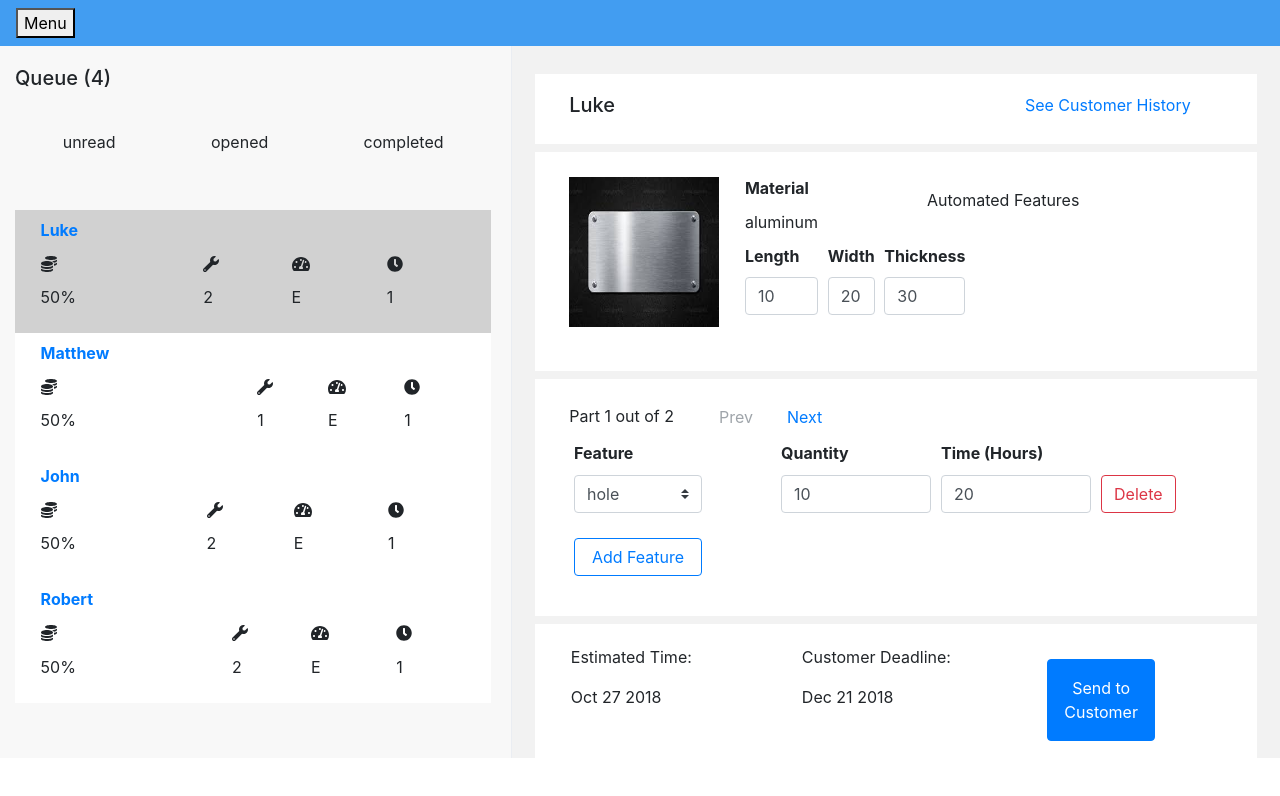
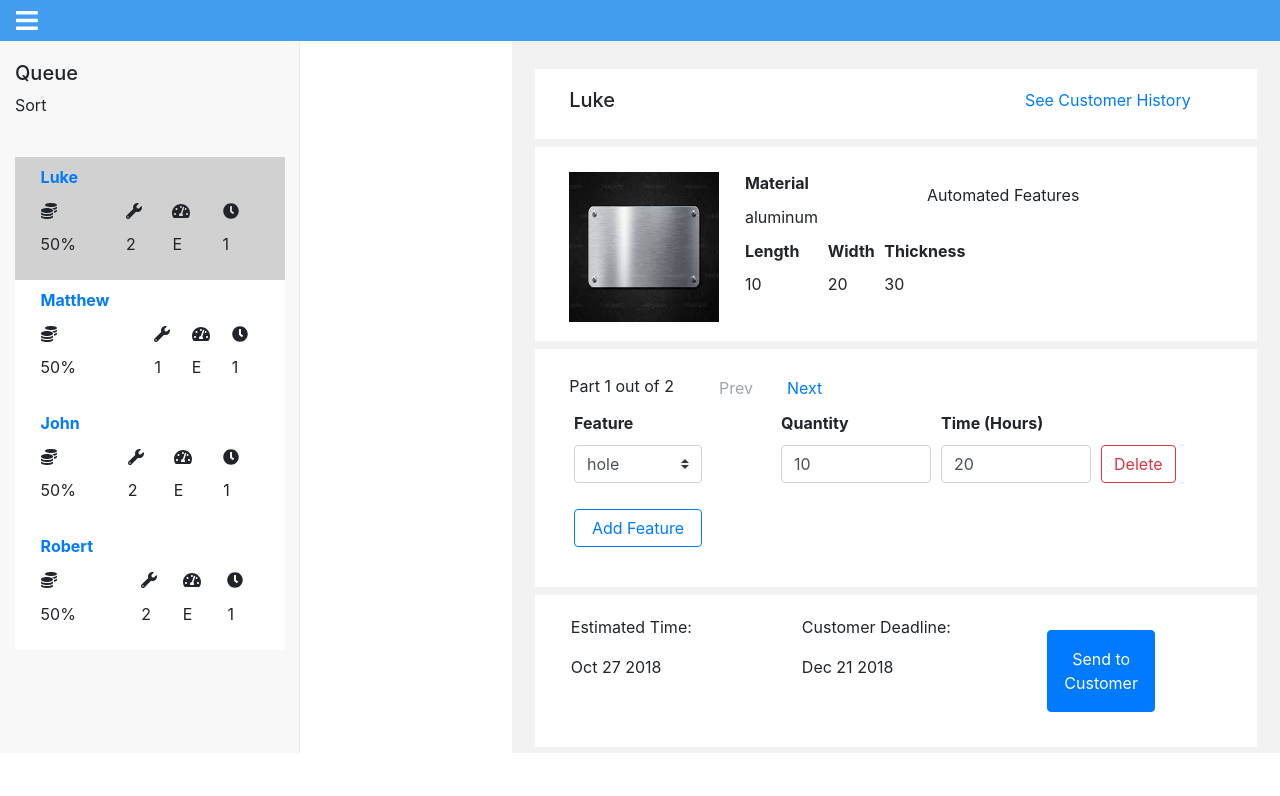
Before and after one commit to pacosw1/FinalProject-Finland, a React (Create React App) app: page / in a window 1280 px wide. Both pictures are taken after a click on the link "Luke". Shown: the top 796 px of the page. Built offline with nearby package versions, Linux system fonts and the light colour scheme.

Commit message:
Added improved sidebar withouth resizing and menu icon

```diff
--- a/src/App.css
+++ b/src/App.css
@@ -20,15 +20,17 @@ ul {
 }
 .listItem {
   max-width: none;
+  width: 270px;
   background-color: white;
   padding: 0.2rem 1.3rem;
-
-  width: 100%;
-  height: 100%;
-  width: 100%;
 }
 a:hover {
   background-color: grey;
+}
+
+#sidebar {
+  max-width: none;
+  width: 300px;
 }
 .btn-group {
   background-color: rgba(0, 123, 237, 0.74) !important;
--- a/src/App.js
+++ b/src/App.js
@@ -12,10 +12,11 @@ import {
   faCoins,
   faClock,
   faTachometerAlt,
-  faStar
+  faStar,
+  faBars
 } from "@fortawesome/free-solid-svg-icons";
 
-library.add(faWrench, faClock, faTachometerAlt, faStar, faCoins);
+library.add(faWrench, faClock, faTachometerAlt, faStar, faCoins, faBars);
 
 class App extends Component {
   constructor(props) {
@@ -47,14 +48,14 @@ class App extends Component {
     var side = document.getElementById("sidebar");
     var content = document.getElementById("content");
     if (this.state.opened) {
-      side.style.height = "0";
-      side.style.padding = "0";
+      side.style.width = "0";
+      //side.style.padding = "0";
       // side.style.width = "0%";
       content.style.width = "100%";
     } else {
-      side.style.padding = "1rem";
-      side.style.height = "100%";
-      content.style.width = "60%";
+      //side.style.padding = "1rem";
+      side.style.width = "25%";
+      content.style.width = "75%";
     }
 
     this.setState({
--- a/src/components/NavBar.jsx
+++ b/src/components/NavBar.jsx
@@ -1,11 +1,15 @@
 import React, { Component } from "react";
+import { FontAwesomeIcon } from "@fortawesome/react-fontawesome";
 
 class NavBar extends Component {
   render() {
     return (
       <nav className="navbar navbar-expand-lg navbar-dark ">
-        <button onClick={() => this.props.menu()}>Menu</button>
-
+        <FontAwesomeIcon
+          style={{ fontSize: "25px", color: "white" }}
+          onClick={() => this.props.menu()}
+          icon="bars"
+        />{" "}
         <button
           className="navbar-toggler"
           type="button"
--- a/src/components/PartDisplay.js
+++ b/src/components/PartDisplay.js
@@ -27,32 +27,13 @@ class PartDisplay extends Component {
             <tbody>
               <tr>
                 <td scope="col" style={{ width: "10rem" }}>
-                  <div className="input-group mb-3">
-                    <input
-                      defaultValue={this.props.dims.length}
-                      type="text"
-                      className="form-control"
-                      aria-describedby="basic-addon1"
-                    />
-                  </div>
+                  {this.props.dims.length}
                 </td>
                 <td scope="col" style={{ width: "10rem" }}>
-                  <div className="input-group mb-3">
-                    <input
-                      defaultValue={this.props.dims.width}
-                      type="text"
-                      className="form-control"
-                    />
-                  </div>
+                  {this.props.dims.width}
                 </td>
                 <td scope="col" style={{ width: "10rem" }}>
-                  <div className="input-group mb-3">
-                    <input
-                      defaultValue={this.props.dims.thickness}
-                      type="text"
-                      className="form-control"
-                    />
-                  </div>
+                  {this.props.dims.thickness}
                 </td>
               </tr>
 
--- a/src/components/SideBar.jsx
+++ b/src/components/SideBar.jsx
@@ -36,12 +36,10 @@ class SideBar extends Component {
       >
         <div className="container">
           <div>
-            <h5 id="headTitle">Queue ({this.props.items.length})</h5>
+            <h5>Queue </h5>
+            <p>Sort </p>
             <br />
-            <Tabs
-              tabState={this.props.tabState}
-              renderData={this.props.renderData}
-            />
+
             <div>
               <ul>{list}</ul>
             </div>
@@ -54,33 +52,29 @@ class SideBar extends Component {
 
 function Tabs(props) {
   return (
-    <nav
-      className="move"
-      style={{ marginBottom: "3rem" }}
-      className="nav nav-pills flex-column flex-sm-row"
-    >
+    <div style={{ marginBottom: "2rem" }}>
       <Link
         id={0}
-        title="unread"
+        title="new"
         active={props.tabState[0]}
         renderData={props.renderData}
         class="flex-sm-fill text-sm-center nav-link"
       />
       <Link
         id={1}
-        title="opened"
+        title="in contact"
         active={props.tabState[1]}
         renderData={props.renderData}
         class="flex-sm-fill text-sm-center nav-link"
       />
       <Link
-        title="completed"
+        title="ready"
         id={2}
         active={props.tabState[2]}
         renderData={props.renderData}
         class="flex-sm-fill text-sm-center nav-link"
       />
-    </nav>
+    </div>
   );
 }
 
@@ -102,3 +96,9 @@ function Link(props) {
 }
 
 export default SideBar;
+/**
+ * <Tabs
+              tabState={this.props.tabState}
+              renderData={this.props.renderData}
+            />
+ */
```
